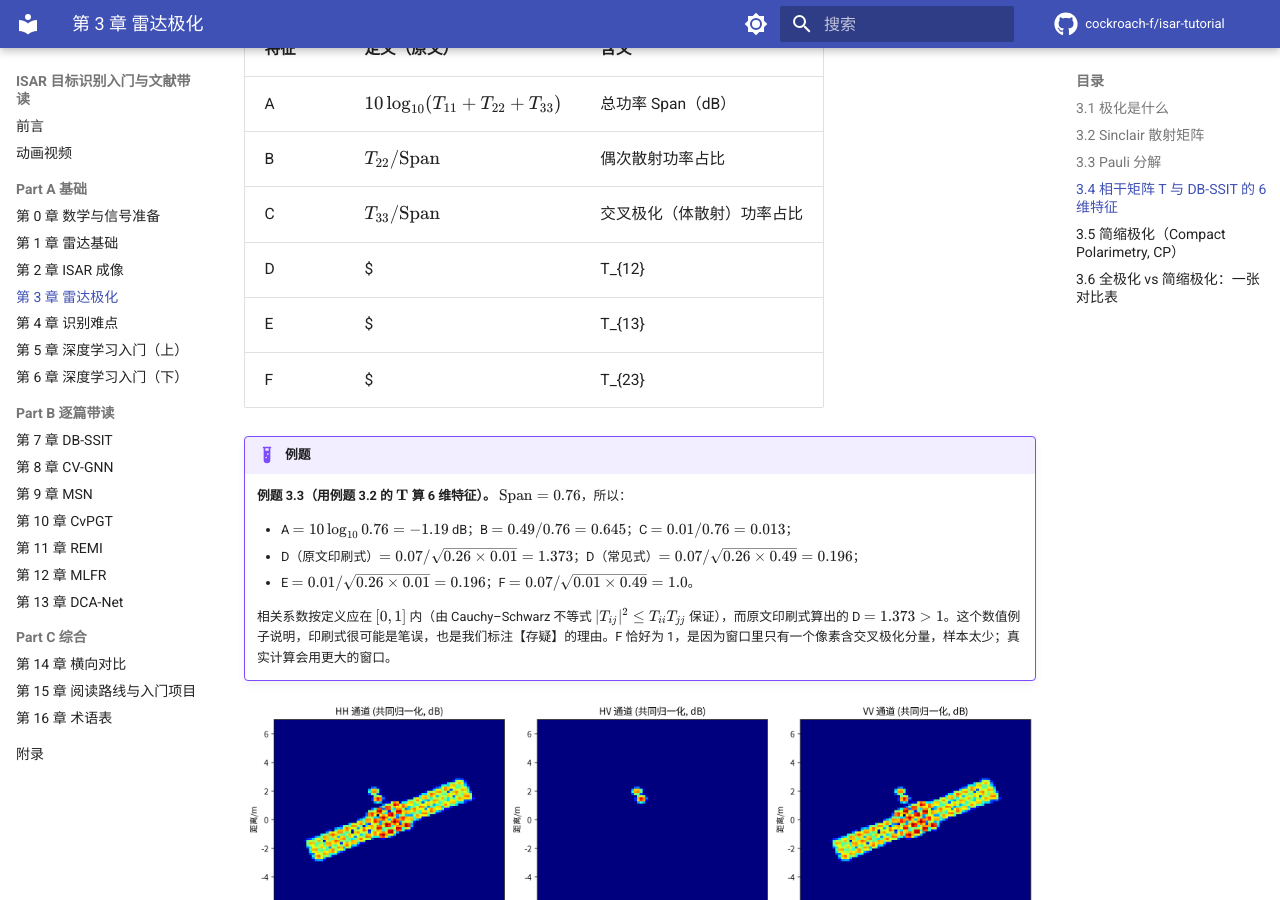
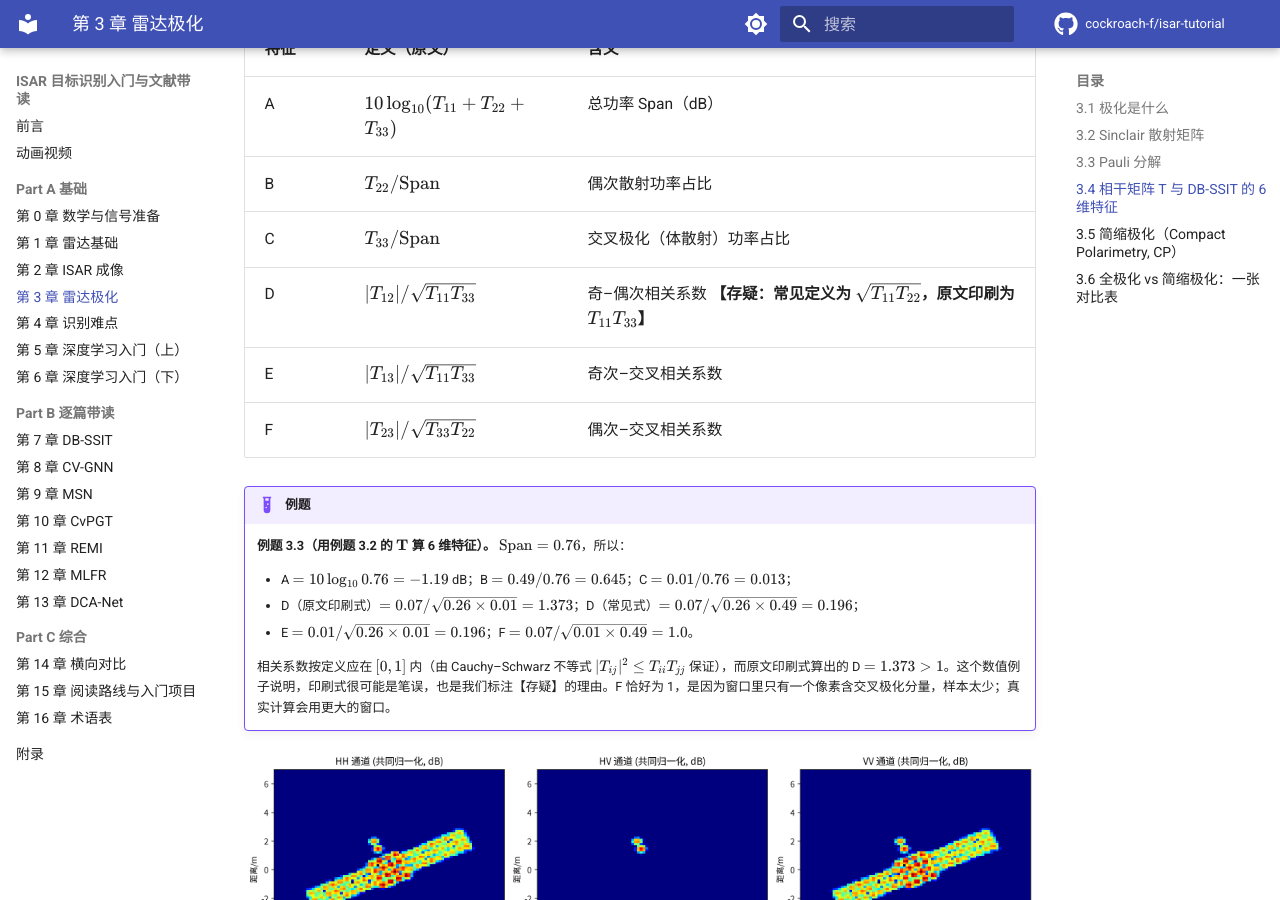
Before and after one commit to cockroach-f/isar-tutorial, an MkDocs documentation site: the page built from docs/part-a/A3_pol.md, in a window 1280 px wide and 900 px high, scrolled down 5252 px. Built offline with MkDocs 1.6.1 and Material for MkDocs 9.7.7, drawn with Linux system fonts in a browser that asks for light colours; comment, search, counter and statistics services are not loaded.

Commit message:
fix: use \lvert/\rvert inside table math so | does not split cells

```diff
--- a/docs/part-a/A3_pol.md
+++ b/docs/part-a/A3_pol.md
@@ -130,9 +130,9 @@ $$\mathbf T = \langle \mathbf k_{3P}\,\mathbf k_{3P}^H\rangle = \begin{bmatrix}
 | A | $10\log_{10}(T_{11}+T_{22}+T_{33})$ | 总功率 Span（dB） |
 | B | $T_{22}/\mathrm{Span}$ | 偶次散射功率占比 |
 | C | $T_{33}/\mathrm{Span}$ | 交叉极化（体散射）功率占比 |
-| D | $|T_{12}|/\sqrt{T_{11}T_{33}}$ | 奇–偶次相关系数 **【存疑：常见定义为 $\sqrt{T_{11}T_{22}}$，原文印刷为 $T_{11}T_{33}$】** |
-| E | $|T_{13}|/\sqrt{T_{11}T_{33}}$ | 奇次–交叉相关系数 |
-| F | $|T_{23}|/\sqrt{T_{33}T_{22}}$ | 偶次–交叉相关系数 |
+| D | $\lvert T_{12}\rvert /\sqrt{T_{11}T_{33}}$ | 奇–偶次相关系数 **【存疑：常见定义为 $\sqrt{T_{11}T_{22}}$，原文印刷为 $T_{11}T_{33}$】** |
+| E | $\lvert T_{13}\rvert /\sqrt{T_{11}T_{33}}$ | 奇次–交叉相关系数 |
+| F | $\lvert T_{23}\rvert /\sqrt{T_{33}T_{22}}$ | 偶次–交叉相关系数 |
 
 !!! example "例题"
 
```
Also changed, not shown: docs/appendix.md (+1 -1 lines).
